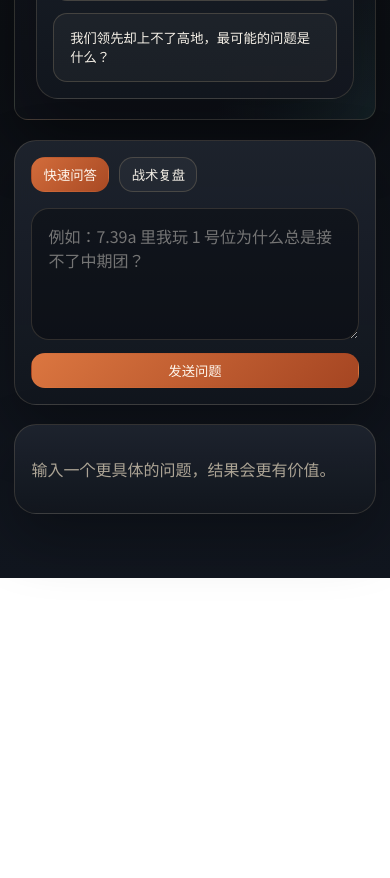
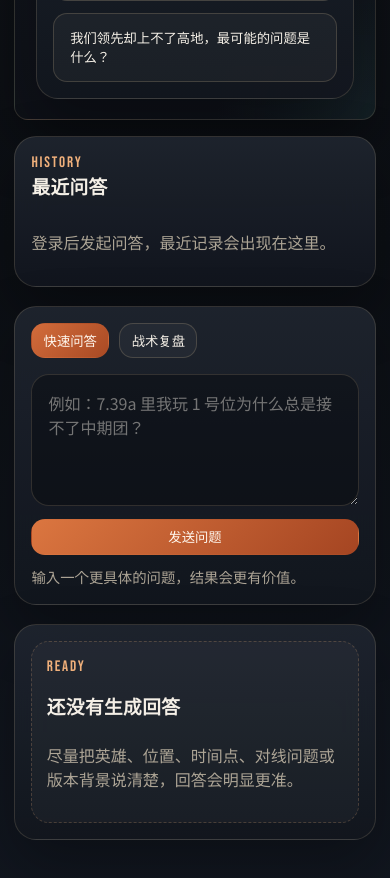
Before and after one commit to Olijve-CV/DotaGame, a React (Vite) app in the folder apps/web/: page /chat in a window 390 px wide. Shown: the part 820-1698 px from the top of the page. Before the commit the page ends 1398 px from the top, so only its background shows below. Built offline with nearby package versions, Linux system fonts and the light colour scheme.

Commit message:
feat(web): improve chat history and mobile layout

```diff
--- a/apps/web/src/pages/ChatPage.tsx
+++ b/apps/web/src/pages/ChatPage.tsx
@@ -1,7 +1,8 @@
-import { useMemo, useState } from "react";
+import { useEffect, useMemo, useState } from "react";
 import type { FormEvent } from "react";
 import type { ChatResponse, Language } from "@dotagame/contracts";
-import { askChat } from "../lib/api";
+import { askChat, fetchChatSessions } from "../lib/api";
+import { formatContentDateTime } from "../lib/contentFormatting";
 
 const labels = {
   "zh-CN": {
@@ -18,7 +19,13 @@ const labels = {
     citations: "引用来源",
     followUps: "建议继续追问",
     noResponse: "输入一个更具体的问题，结果会更有价值。",
+    emptyStateTitle: "还没有生成回答",
+    emptyStateDetail: "尽量把英雄、位置、时间点、对线问题或版本背景说清楚，回答会明显更准。",
     starterTitle: "常见起手问题",
+    historyTitle: "最近问答",
+    historyEmpty: "登录后发起问答，最近记录会出现在这里。",
+    reuseQuestion: "再次提问",
+    askedAt: "提问时间",
     starters: [
       "我线上总是被压，先修补刀还是先修站位？",
       "这个英雄现在强，是因为对线还是因为版本节奏？",
@@ -39,7 +46,13 @@ const labels = {
     citations: "Sources",
     followUps: "Suggested Follow-Ups",
     noResponse: "Ask a more specific question to get a better answer.",
+    emptyStateTitle: "No answer yet",
+    emptyStateDetail: "Include the hero, role, timing window, lane problem, or patch context to make the response sharper.",
     starterTitle: "Reliable Opening Questions",
+    historyTitle: "Recent Sessions",
+    historyEmpty: "Ask something while logged in and your recent sessions will appear here.",
+    reuseQuestion: "Reuse Question",
+    askedAt: "Asked At",
     starters: [
       "I lose lane a lot. Should I fix last hits or positioning first?",
       "Is this hero strong because of lane pressure or because of patch tempo?",
@@ -53,7 +66,32 @@ export function ChatPage(props: { locale: Language; token: string | null }) {
   const [mode, setMode] = useState<"quick" | "coach">("quick");
   const [response, setResponse] = useState<ChatResponse | null>(null);
   const [loading, setLoading] = useState(false);
+  const [history, setHistory] = useState<Array<{ id: string; question: string; answer: string; createdAt: string }>>([]);
   const text = useMemo(() => labels[props.locale], [props.locale]);
+
+  useEffect(() => {
+    if (!props.token) {
+      setHistory([]);
+      return;
+    }
+
+    let active = true;
+    fetchChatSessions(props.token)
+      .then((items) => {
+        if (active) {
+          setHistory(items.slice(0, 5));
+        }
+      })
+      .catch(() => {
+        if (active) {
+          setHistory([]);
+        }
+      });
+
+    return () => {
+      active = false;
+    };
+  }, [props.token, response]);
 
   async function submit(nextQuestion?: string) {
     const finalQuestion = (nextQuestion ?? question).trim();
@@ -88,6 +126,7 @@ export function ChatPage(props: { locale: Language; token: string | null }) {
 
   return (
     <section className="stack chat-page">
+      <section className="chat-top-grid">
         <section className="panel chat-hero">
           <div className="chat-hero-copy">
             <p className="section-kicker">{text.kicker}</p>
@@ -111,6 +150,42 @@ export function ChatPage(props: { locale: Language; token: string | null }) {
               ))}
             </div>
           </div>
+        </section>
+
+        <section className="panel chat-history-panel">
+          <div className="section-heading compact">
+            <div>
+              <p className="section-kicker">History</p>
+              <h3>{text.historyTitle}</h3>
+            </div>
+          </div>
+
+          {history.length > 0 ? (
+            <div className="chat-history-list">
+              {history.map((item) => (
+                <article className="chat-history-card" key={item.id}>
+                  <span className="chat-history-time">
+                    {text.askedAt}: {formatContentDateTime(item.createdAt, props.locale)}
+                  </span>
+                  <strong>{item.question}</strong>
+                  <p>{item.answer}</p>
+                  <button
+                    className="text-btn"
+                    onClick={() => {
+                      setQuestion(item.question);
+                      void submit(item.question);
+                    }}
+                    type="button"
+                  >
+                    {text.reuseQuestion}
+                  </button>
+                </article>
+              ))}
+            </div>
+          ) : (
+            <p className="muted">{text.historyEmpty}</p>
+          )}
+        </section>
       </section>
 
       <section className="panel chat-console">
@@ -140,9 +215,12 @@ export function ChatPage(props: { locale: Language; token: string | null }) {
               rows={4}
               value={question}
             />
+            <div className="chat-submit-column">
               <button className="primary-btn chat-submit" disabled={loading} type="submit">
                 {loading ? text.asking : text.ask}
               </button>
+              <p className="muted">{text.noResponse}</p>
+            </div>
           </div>
         </form>
       </section>
@@ -202,7 +280,11 @@ export function ChatPage(props: { locale: Language; token: string | null }) {
         </section>
       ) : (
         <section className="panel chat-empty-panel">
-          <p className="muted">{text.noResponse}</p>
+          <div className="chat-empty-card">
+            <p className="section-kicker">Ready</p>
+            <h3>{text.emptyStateTitle}</h3>
+            <p className="muted">{text.emptyStateDetail}</p>
+          </div>
         </section>
       )}
     </section>
--- a/apps/web/src/styles.css
+++ b/apps/web/src/styles.css
@@ -2027,6 +2027,12 @@ button.active {
   gap: 1.2rem;
 }
 
+.chat-top-grid {
+  display: grid;
+  grid-template-columns: minmax(0, 1.15fr) minmax(320px, 0.85fr);
+  gap: 1rem;
+}
+
 .chat-hero,
 .profile-command,
 .profile-avatar-panel {
@@ -2051,6 +2057,7 @@ button.active {
 }
 
 .chat-starter-panel,
+.chat-history-panel,
 .chat-console,
 .chat-response-panel,
 .chat-empty-panel,
@@ -2071,6 +2078,7 @@ button.active {
 
 .chat-starter-list,
 .chat-followup-list,
+.chat-history-list,
 .profile-record-list,
 .profile-session-list {
   display: grid;
@@ -2088,6 +2096,38 @@ button.active {
   padding: 1rem;
 }
 
+.chat-history-panel {
+  display: grid;
+  gap: 0.9rem;
+  padding: 1rem;
+}
+
+.chat-history-card {
+  display: grid;
+  gap: 0.5rem;
+  padding: 0.95rem 1rem;
+  border: 1px solid var(--line);
+  border-radius: 18px;
+  background: rgba(255, 255, 255, 0.04);
+}
+
+.chat-history-card strong {
+  line-height: 1.45;
+}
+
+.chat-history-card p {
+  margin: 0;
+  color: var(--muted);
+  line-height: 1.6;
+}
+
+.chat-history-time {
+  color: #f0c89e;
+  font-size: 0.8rem;
+  letter-spacing: 0.06em;
+  text-transform: uppercase;
+}
+
 .chat-form {
   display: grid;
   gap: 1rem;
@@ -2104,6 +2144,17 @@ button.active {
   grid-template-columns: minmax(0, 1fr) 180px;
   gap: 0.8rem;
   align-items: stretch;
+}
+
+.chat-submit-column {
+  display: grid;
+  gap: 0.7rem;
+}
+
+.chat-submit-column .muted {
+  margin: 0;
+  font-size: 0.9rem;
+  line-height: 1.55;
 }
 
 .chat-question-input {
@@ -2210,6 +2261,23 @@ button.active {
   font-size: 0.9rem;
 }
 
+.chat-empty-panel {
+  padding: 1rem;
+}
+
+.chat-empty-card {
+  display: grid;
+  gap: 0.55rem;
+  padding: 1rem 1.05rem;
+  border: 1px dashed rgba(240, 176, 123, 0.22);
+  border-radius: 18px;
+  background: rgba(255, 255, 255, 0.03);
+}
+
+.chat-empty-card h3 {
+  margin: 0;
+}
+
 .profile-command {
   display: grid;
   grid-template-columns: minmax(0, 1.22fr) minmax(220px, 0.78fr);
@@ -2407,6 +2475,7 @@ button.active {
 }
 
 @media (max-width: 1080px) {
+  .chat-top-grid,
   .chat-hero,
   .profile-command,
   .profile-command-main,
@@ -2433,6 +2502,11 @@ button.active {
     grid-template-columns: repeat(2, minmax(0, 1fr));
   }
 
+  .chat-history-card,
+  .chat-empty-card {
+    padding: 0.9rem;
+  }
+
   .profile-avatar-frame,
   .profile-command-main {
     width: 100%;
```
Lines whose indentation alone changed are shown as unchanged.
